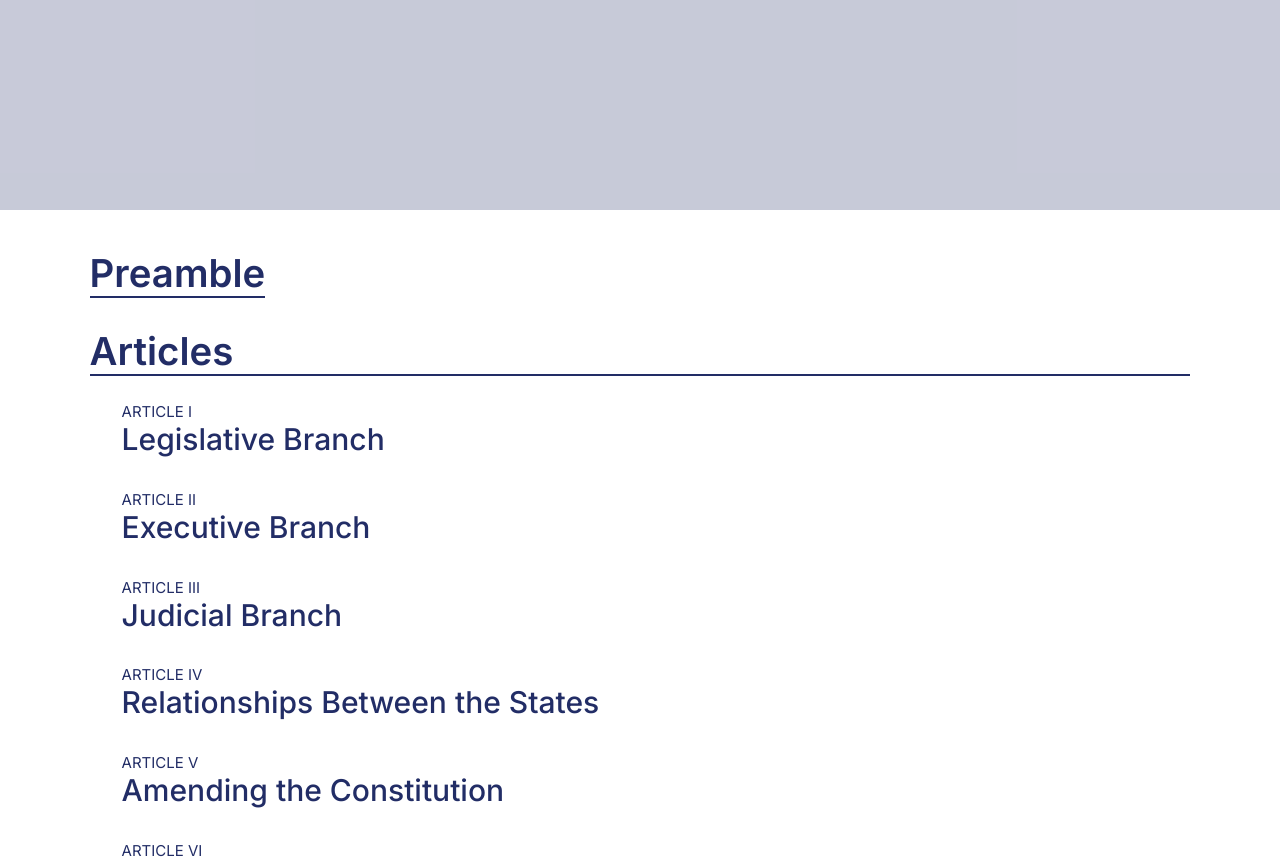
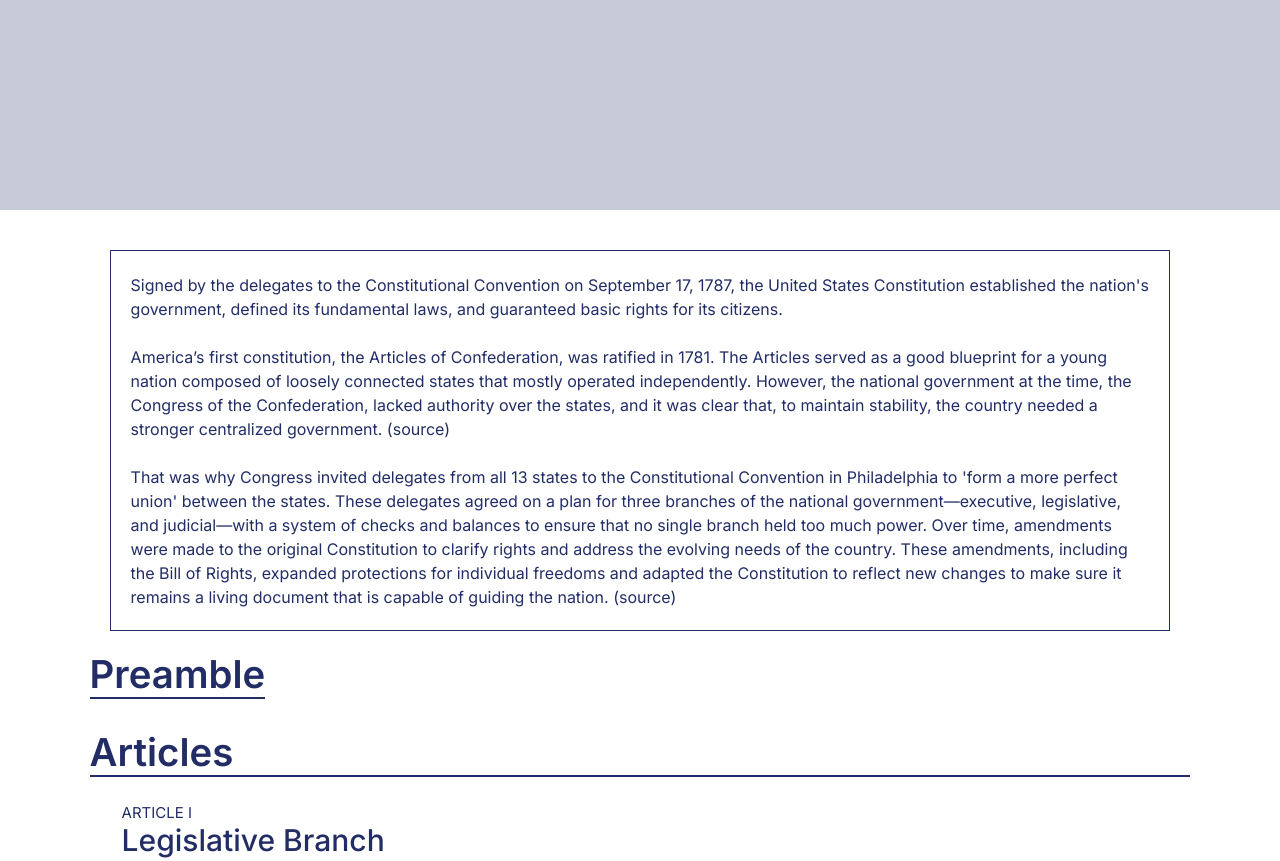
Before and after one commit to RPI-ITWS/ITWS-2110-F24-LuckyCharms, a PHP site: page / in a window 1280 px wide. Shown: the part 590-1451 px from the top of the page. Run offline with PHP 8.4, Linux system fonts and the light colour scheme; some libraries are stand-ins or nearby versions.

Commit message:
Added a "history" of the Constution
This little history blurb is located on the landing page and provides some context to why the document was written.

```diff
--- a/constitution/index.html
+++ b/constitution/index.html
@@ -15,6 +15,17 @@
    </div>
 
    <div id="tableOfContents">
+      <div id="historyLesson">
+         <p>
+            Signed by the delegates to the Constitutional Convention on September 17, 1787, the United States Constitution established the nation's government, defined its fundamental laws, and guaranteed basic rights for its citizens.
+            <br><br>
+            America’s first constitution, the Articles of Confederation, was ratified in 1781. The Articles served as a good blueprint for a young nation composed of loosely connected states that mostly operated independently. However, the national government at the time, the Congress of the Confederation, lacked authority over the states, and it was clear that, to maintain stability, the country needed a stronger centralized government.
+            <a href="https://www.archives.gov/founding-docs/constitution/how-did-it-happen">(source)</a>
+            <br><br>
+            That was why Congress invited delegates from all 13 states to the Constitutional Convention in Philadelphia to 'form a more perfect union' between the states. These delegates agreed on a plan for three branches of the national government—executive, legislative, and judicial—with a system of checks and balances to ensure that no single branch held too much power. Over time, amendments were made to the original Constitution to clarify rights and address the evolving needs of the country. These amendments, including the Bill of Rights, expanded protections for individual freedoms and adapted the Constitution to reflect new changes to make sure it remains a living document that is capable of guiding the nation.
+            <a href="https://www.history.com/topics/united-states-constitution/constitution#section_1">(source)</a>
+         </p>
+      </div>
       <a href="preamble.html" class="section-title" id="preamble">Preamble</a>
 
       <div class="section-title">Articles</div>
--- a/constitution/style.css
+++ b/constitution/style.css
@@ -79,6 +79,16 @@ img {
         color: #222D66;
     }
 
+#historyLesson {
+    border: 1px solid #222D66;
+    margin: 20px;
+    padding: 20px;
+    padding-bottom: 5px;
+}
+    #historyLesson p {
+        font-size: min(3vw, 16px)
+    }
+
 .section-title {
     font-size: min(3vw, 40px);
     font-weight: 600;
```
Also changed, not shown: constitution/constitution.json.
